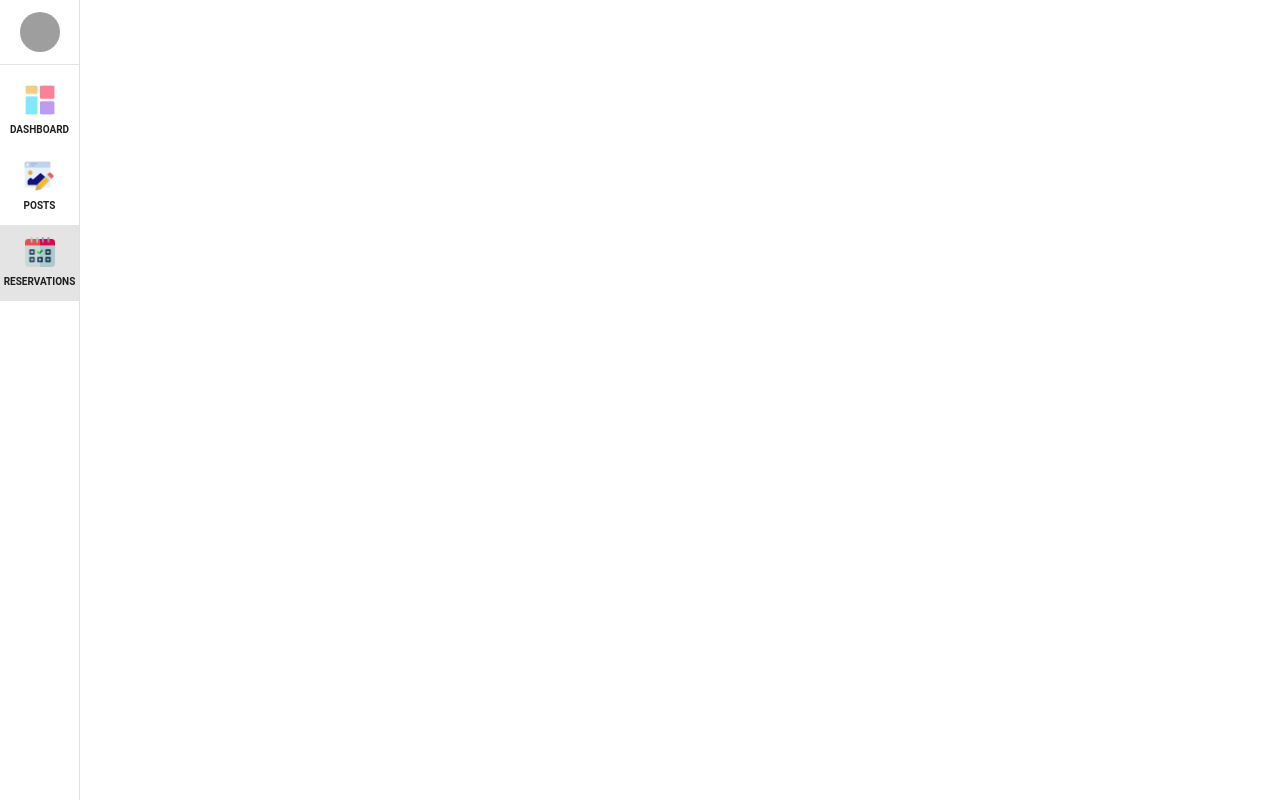
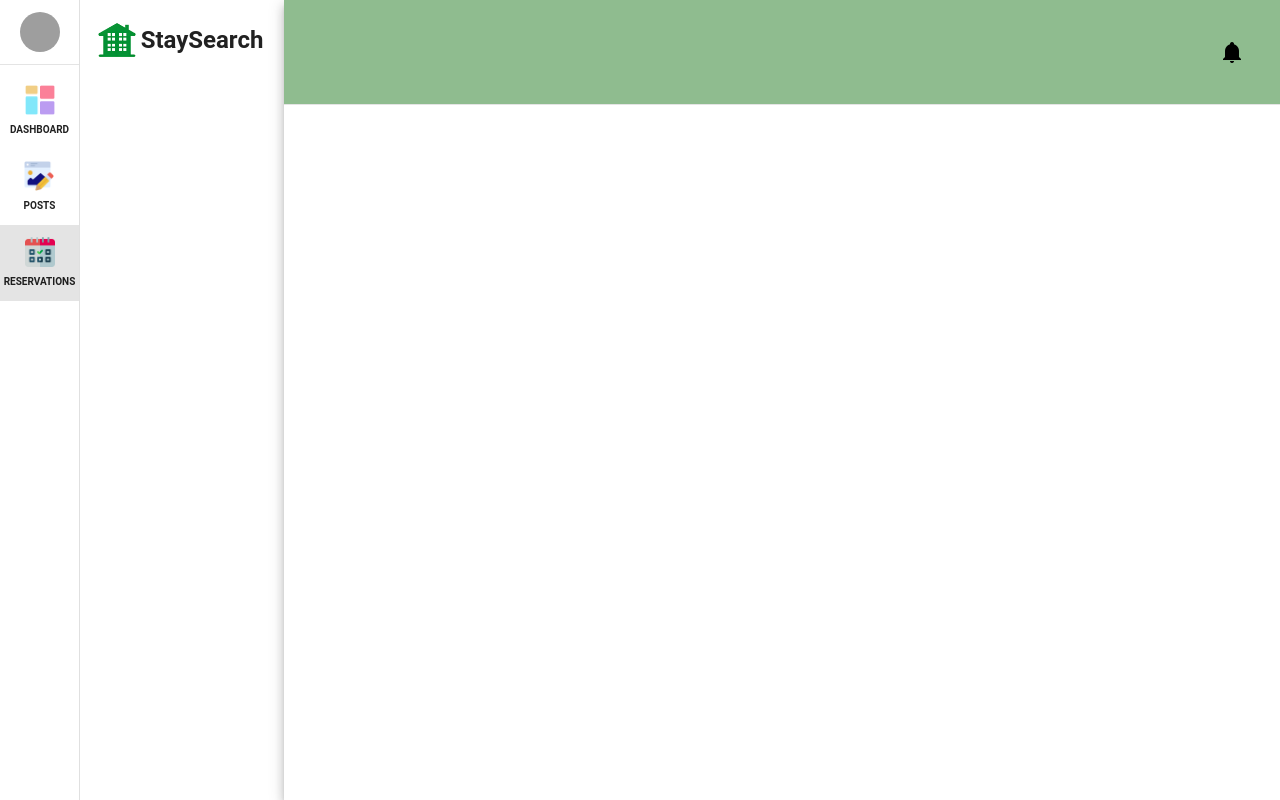
Before and after one commit to kurtmaurilumapak/StaySearch, a Vue app: page /owner/reservations in a window 1280 px wide. Built offline with nearby package versions, Linux system fonts and the light colour scheme; grey boxes are pictures that could not be loaded.

Commit message:
feat: added a blank layout for reservation and changed the color for cards in dashboard

```diff
--- a/src/views/system/owner/Dashboard.vue
+++ b/src/views/system/owner/Dashboard.vue
@@ -79,7 +79,7 @@ const drawer = ref(true);
     class="mx-auto my-8"
     elevation="16"
     max-width="344"
-    color="green-lighten-2
+    color="green-lighten-4
 "
   >
     <v-card-item>
@@ -108,7 +108,7 @@ const drawer = ref(true);
     class="mx-auto my-8"
     elevation="16"
     max-width="344"
-    color="green-lighten-2
+    color="green-lighten-4
 "
   >
     <v-card-item>
@@ -138,7 +138,7 @@ const drawer = ref(true);
     class="mx-auto my-8"
     elevation="16"
     max-width="344"
-    color="green-lighten-2
+    color="green-lighten-4
 "
   >
     <v-card-item>
--- a/src/views/system/owner/Reservations.vue
+++ b/src/views/system/owner/Reservations.vue
@@ -2,16 +2,86 @@
 //import { ref } from 'vue'
 import Navbar from '@/components/common/Navbar.vue'
 import AppLayout from '@/components/layout/AppLayout.vue'
-
+import { ref } from 'vue'
+const drawer = ref(true);
 </script>
 
 
 <template>
   <AppLayout>
     <template #content>
-      <Navbar />
-      <v-row justify="space-around">
-        <v-col cols="12" md="6">
+      <Navbar v-model="drawer" />
+      <v-row>
+        <!-- CREATE POST -->
+        <v-col cols="12" md="2" class="d-none d-md-block">
+          <v-row class="pl-5">
+            <v-col cols="12">
+              <RouterLink
+                style="text-decoration: none;color: inherit;"
+                to="/"
+                class="d-flex align-center justify-center ga-1 my-5"
+              >
+                <img
+                  src="@/assets/logo.png"
+                  alt="Logo"
+                  width="40"
+                  height="40"
+                />
+                <h2 class="font-weight-bold">
+                  StaySearch
+                </h2>
+              </RouterLink>
+            </v-col>
+          </v-row>
+        </v-col>
+
+        <!-- CREATED POSTS -->
+        <v-col
+          cols="12"
+          md="10"
+          class="d-flex justify-center align-center"
+        >
+          <v-card
+            :elevation="7"
+            style="border-radius: 0; height: 100vh; width: 100%;"
+          >
+            <v-card-title
+              class="py-5"
+              style="background-color: darkseagreen;"
+            >
+              <v-row>
+                <v-col cols="8" class="d-flex d-md-none align-center"></v-col>
+                <v-col cols="4" md="12" class="d-flex justify-md-end justify-center">
+                  <v-btn
+                    class="ma-2"
+                    color="black"
+                    icon="mdi-bell"
+                    variant="text"
+                  ></v-btn>
+                  <v-btn
+                    class="ma-2 d-flex d-lg-none"
+                    color="black"
+                    icon="mdi-menu"
+                    variant="text"
+                    @click="drawer = !drawer"
+                  ></v-btn>
+                </v-col>
+              </v-row>
+            </v-card-title>
+
+            <v-divider></v-divider>
+            <v-spacer></v-spacer>
+
+            <!-- CONTENTS -->
+            <v-card-text style="overflow-y: auto; max-height: 81.5vh;">
+              <v-row>
+
+
+
+                <!-- CARD POSTS -->
+              </v-row>
+            </v-card-text>
+          </v-card>
         </v-col>
       </v-row>
     </template>
```
